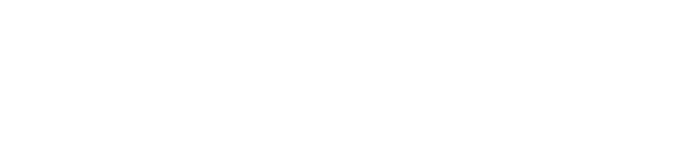
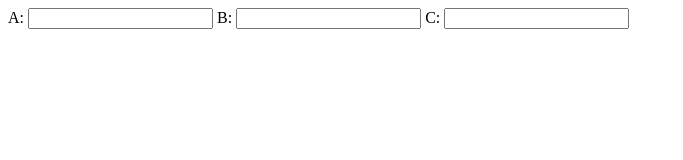
Before and after one commit to DomeeX5/haromszogker_ter, a website: page index.html in a window 1280 px wide. Shown: the whole page, without its empty margins (0-683 px from the left). Drawn offline with Linux system fonts and the light colour scheme.

Commit message:
Oldal szerkezetének elkészítése

```diff
--- a/index.html
+++ b/index.html
@@ -7,7 +7,19 @@
     <title>Vite App</title>
   </head>
   <body>
-    <div id="app"></div>
+    <div id="app">
+
+      <label for="aOldal">A:</label>
+      <input type="number" min="0" id="aOldal">
+
+      <label for="bOldal">B:</label>
+      <input type="number" min="0" id="bOldal">
+
+      <label for="cOldal">C:</label>
+      <input type="number" min="0" id="cOldal">
+
+
+    </div>
     <script type="module" src="/main.js"></script>
   </body>
 </html>
```
